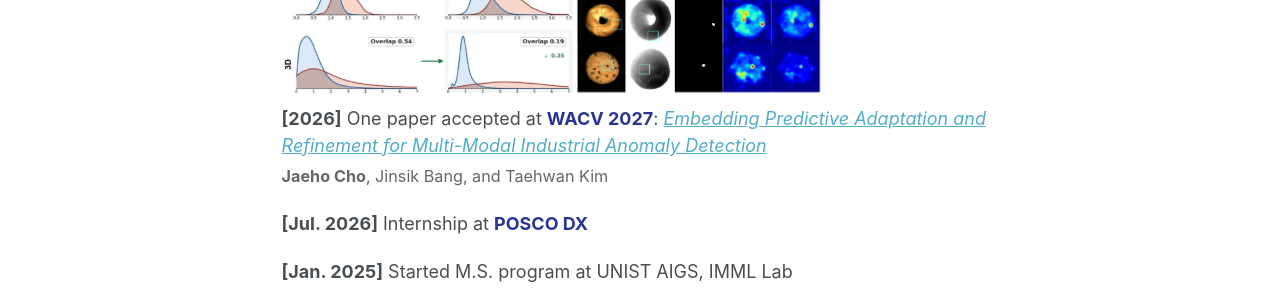
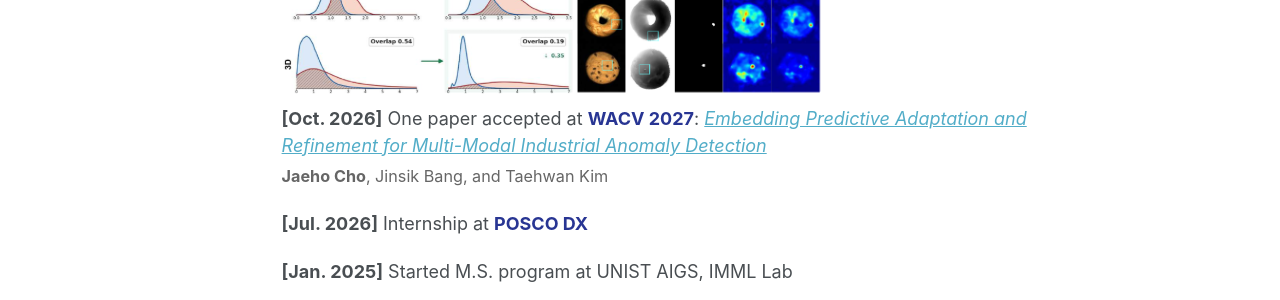
Before and after one commit to ohcoheaj/jaehocho.github.io, a Jekyll site: the page built from _pages/about.md, in a window 1280 px wide and 1353 px high. Shown: the part 581-881 px from the top of the window. Built offline with Jekyll 4.4.1, drawn with Linux system fonts in a browser that asks for light colours; a script bundle is joined from its source files by our own code; a style sheet for code colours, icons or effects is not loaded.

Commit message:
Add UNIST affiliation to Novatus entry and date WACV news
Co-Authored-By: Claude Opus 5.5 <noreply@anthropic.com>

```diff
--- a/_pages/about.md
+++ b/_pages/about.md
@@ -33,7 +33,7 @@ My research interests include Transfer Learning, Semi/Self-Supervised Learning,
 <div class="news-item news-item--stacked">
   <img src="{{ base_path }}/images/epar_teaser.png" alt="WACV 2027 EPAR teaser" />
   <div class="news-text">
-    <strong>[2026]</strong> One paper accepted at <strong class="news-venue">WACV 2027</strong>: <a href="https://github.com/ohcoheaj/EPAR"><em>Embedding Predictive Adaptation and Refinement for Multi-Modal Industrial Anomaly Detection</em></a>
+    <strong>[Oct. 2026]</strong> One paper accepted at <strong class="news-venue">WACV 2027</strong>: <a href="https://github.com/ohcoheaj/EPAR"><em>Embedding Predictive Adaptation and Refinement for Multi-Modal Industrial Anomaly Detection</em></a>
     <div class="news-authors"><strong>Jaeho Cho</strong>, Jinsik Bang, and Taehwan Kim</div>
   </div>
 </div>
--- a/_pages/portfolio.html
+++ b/_pages/portfolio.html
@@ -37,7 +37,7 @@ Awards and Honors
 
 Activities
 ======
-* **Novatus Academia**: Teaching Assistant, Time-Series Data Analysis Course
+* **Novatus Academia**, UNIST: Teaching Assistant, Time-Series Data Analysis Course
 * **Hanyang Peer Tutoring**: Tutor, Machine Learning Course, Hanyang University
 
 Skills
```
